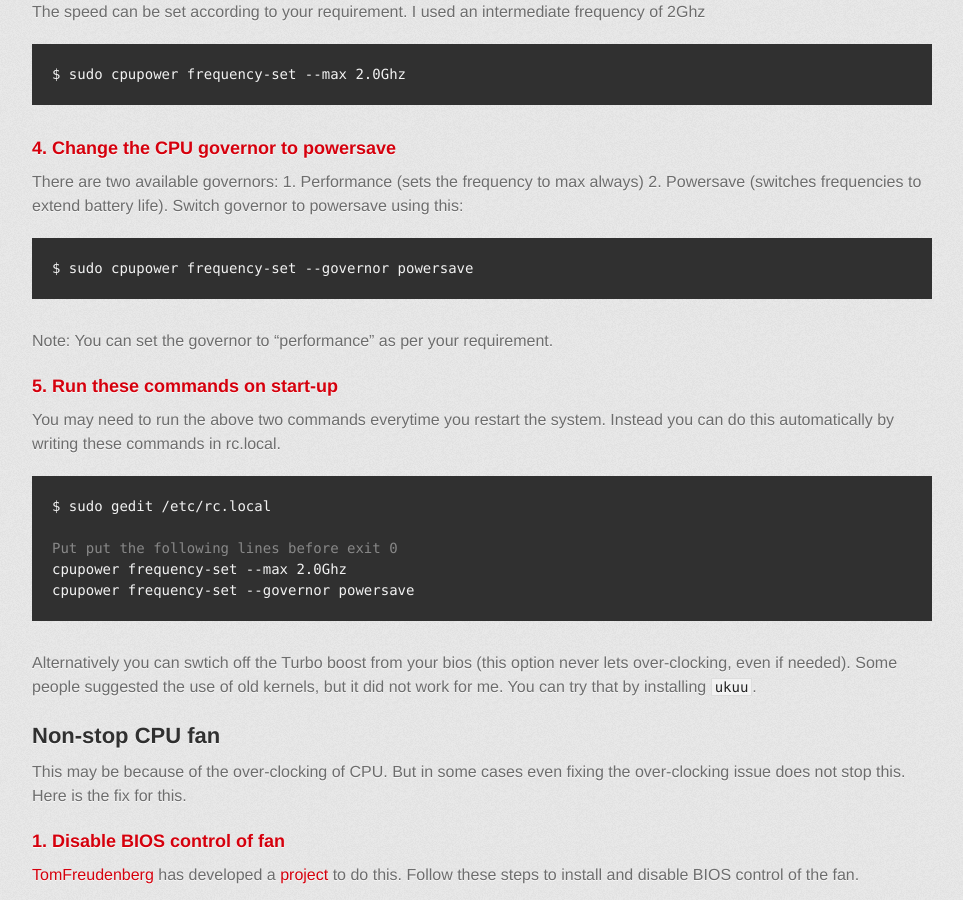
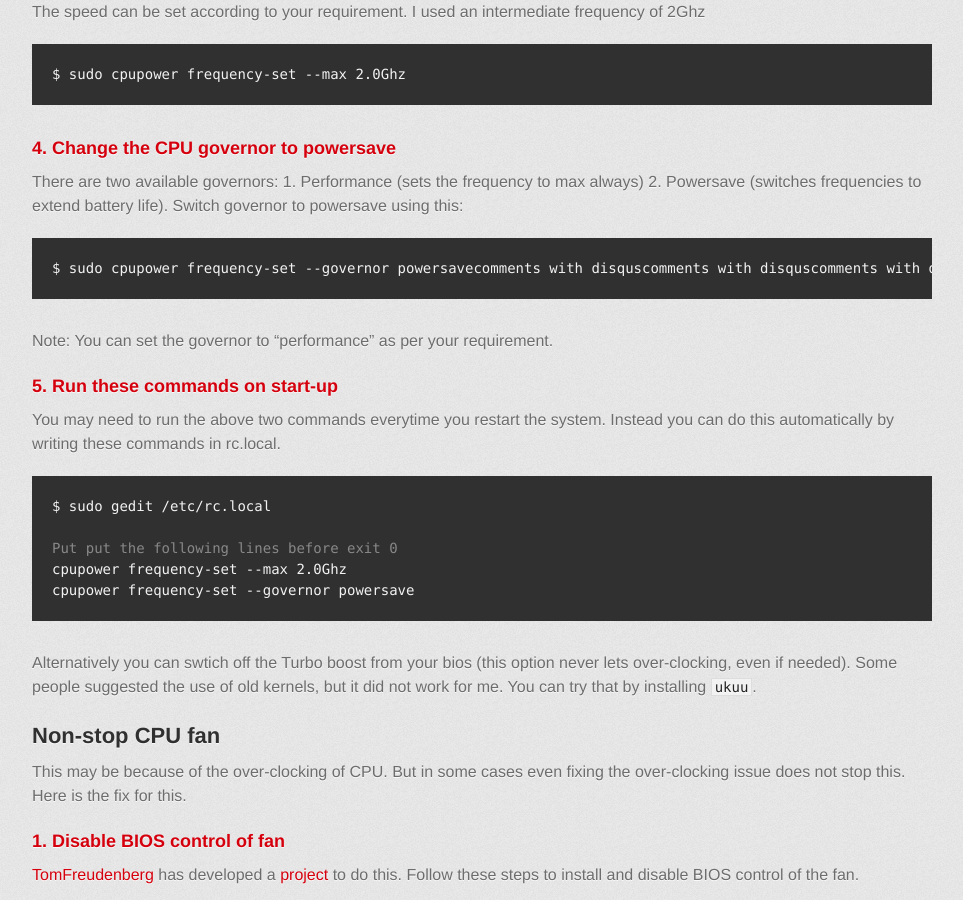
Before and after one commit to sphanit/sphanit.github.io, a Jekyll site: the page built from _posts/2019-03-18-u18heatfix.md, in a window 1280 px wide and 900 px high, scrolled down 900 px. Shown: the whole window, without its empty margins (158-1121 px from the left). Built offline with Jekyll 4.4.1, drawn with Linux system fonts in a browser that asks for light colours; some web fonts are replaced; comment, search, counter and statistics services are not loaded; the repository's description, which GitHub fills in, is left out.

Commit message:
Update and rename 2019-03-18-test.md to 2019-03-18-u18heatfix.md

```diff
--- a/_posts/2019-03-18-test.md
+++ b/_posts/2019-03-18-u18heatfix.md
@@ -28,7 +28,7 @@
 
 <h3>4. Change the CPU governor to powersave</h3>
 There are two available governors: 1. Performance (sets the frequency to max always) 2. Powersave (switches frequencies to extend battery life). Switch governor to powersave using this:
-<div class="highlighter-rouge"><div class="highlight"><pre class="highlight"><code>$ sudo cpupower frequency-set --governor powersave
+<div class="highlighter-rouge"><div class="highlight"><pre class="highlight"><code>$ sudo cpupower frequency-set --governor powersavecomments with disquscomments with disquscomments with disqus
 </code></pre></div></div>
 Note: You can set the governor to "performance" as per your requirement.
 
```
